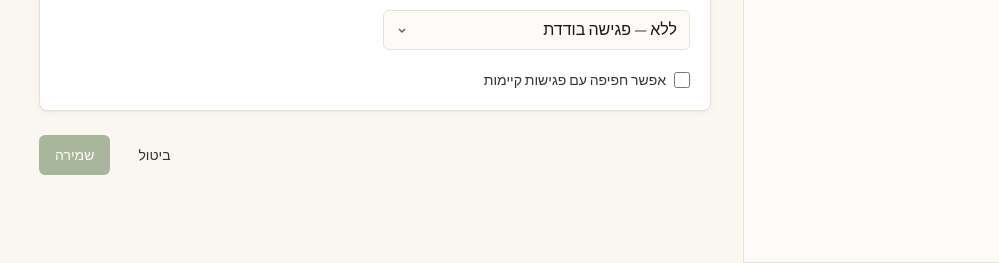
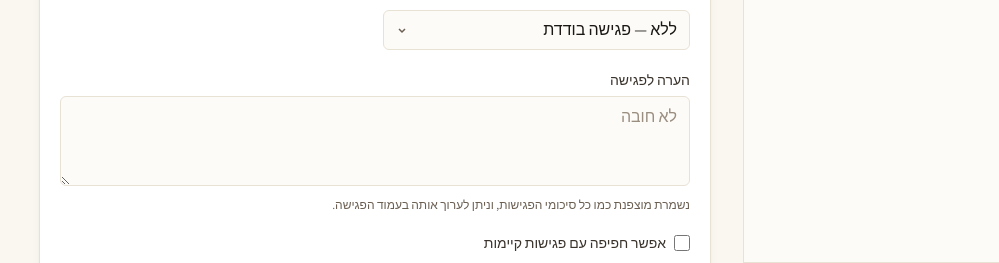
Before and after one commit to barakk001-ctrl/psy-app, a Next.js app: page /sessions/new in a window 1280 px wide. Shown: the part 456-719 px from the top of the page, without its empty margins (281-1280 px from the left). Built offline with nearby package versions, Linux system fonts and the light colour scheme; no server answers; the database is empty; sample sign-in values are in the browser's storage; a web font is replaced by a local one.

Commit message:
Add optional encrypted note field to session create form
Co-Authored-By: Claude Fable 5 <noreply@anthropic.com>
Claude-Session: https://claude.ai/code/session_01Krg6yuu9ZzP6Mv4zkiULKr

```diff
--- a/src/components/sessions/session-form.tsx
+++ b/src/components/sessions/session-form.tsx
@@ -6,6 +6,7 @@ import { Button } from "@/components/ui/button";
 import { Input } from "@/components/ui/input";
 import { Label } from "@/components/ui/label";
 import { Select } from "@/components/ui/select";
+import { Textarea } from "@/components/ui/textarea";
 import { Card, CardContent } from "@/components/ui/card";
 import {
   createSessionAction,
@@ -220,6 +221,16 @@ export function SessionForm({
             </div>
           )}
 
+          {!isEdit && (
+            <div>
+              <Label htmlFor="note">הערה לפגישה</Label>
+              <Textarea id="note" name="note" rows={3} placeholder="לא חובה" />
+              <p className="text-xs text-ink-muted mt-1">
+                נשמרת מוצפנת כמו כל סיכומי הפגישות, וניתן לערוך אותה בעמוד הפגישה.
+              </p>
+            </div>
+          )}
+
           <label className="flex items-center gap-2 text-sm text-ink-soft">
             <input
               type="checkbox"
--- a/src/server/actions/sessions.ts
+++ b/src/server/actions/sessions.ts
@@ -10,6 +10,7 @@ import {
   scheduleSessionReminders,
 } from "@/lib/reminders";
 import { buildRecurrenceRule, seriesSlots, type Slot } from "@/lib/recurrence";
+import { encryptNote } from "@/lib/crypto";
 import {
   createSessionSchema,
   sessionStatusSchema,
@@ -81,6 +82,7 @@ export async function createSessionAction(
     recurrence: formData.get("recurrence") ?? "NONE",
     occurrences: formData.get("occurrences") ?? "",
     allowOverlap: formData.get("allowOverlap"),
+    note: formData.get("note") ?? "",
   });
 
   if (!parsed.success) {
@@ -145,6 +147,18 @@ export async function createSessionAction(
     }
     return ids;
   });
+
+  // Optional clinical note for the (first) session — encrypted like all notes
+  const noteContent = (data.note ?? "").trim();
+  if (noteContent) {
+    await db.sessionNote.create({
+      data: {
+        sessionId: createdIds[0],
+        clientId: client.id,
+        ...encryptNote(noteContent),
+      },
+    });
+  }
 
   for (const id of createdIds) {
     await scheduleSessionReminders(id);
--- a/src/server/validators/session.ts
+++ b/src/server/validators/session.ts
@@ -40,6 +40,7 @@ export const createSessionSchema = z
       })
       .pipe(z.number().int().min(2, "לפחות 2 פגישות").max(52, "עד 52 פגישות").optional()),
     allowOverlap: checkbox,
+    note: z.string().max(20000).optional().or(z.literal("")),
   })
   .refine(
     (d) => d.location !== "ONLINE" || (d.meetingUrl && d.meetingUrl.length > 0),
```
